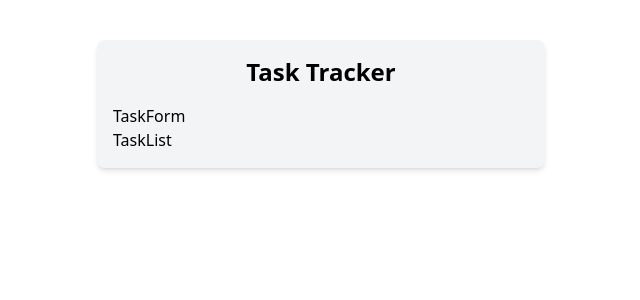
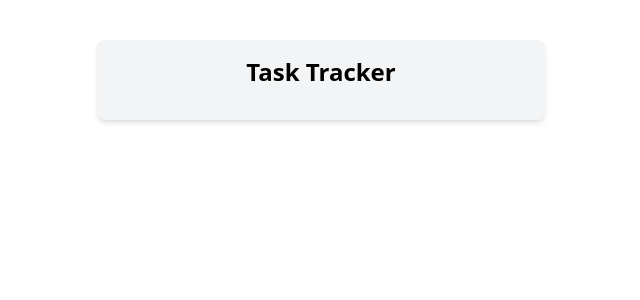
Before and after one commit to neetibut/task-tracker, a React (Vite) app: page / in a window 1280 px wide. Shown: the top 300 px of the page, without its empty margins (319-959 px from the left). Built offline with nearby package versions, Linux system fonts and the light colour scheme.

Commit message:
cleaned for starter

```diff
--- a/src/App.tsx
+++ b/src/App.tsx
@@ -1,12 +1,7 @@
-import TaskForm from "./components/TaskForm";
-import TaskList from "./components/TaskList";
-
 function App() {
   return (
     <div className="max-w-md mx-auto mt-10 p-4 bg-gray-100 rounded-lg shadow-md">
       <h1 className="text-2xl font-bold text-center mb-4">Task Tracker</h1>
-      <TaskForm />
-      <TaskList />
     </div>
   );
 }
--- a/src/components/TaskForm.tsx
+++ /dev/null
@@ -1,5 +0,0 @@
-function TaskForm() {
-  return <div>TaskForm</div>;
-}
-
-export default TaskForm;
--- a/src/components/TaskItem.tsx
+++ /dev/null
@@ -1,7 +0,0 @@
-import React from "react";
-
-function TaskItem() {
-  return <div>TaskItem</div>;
-}
-
-export default TaskItem;
--- a/src/components/TaskList.tsx
+++ /dev/null
@@ -1,7 +0,0 @@
-import React from "react";
-
-function TaskList() {
-  return <div>TaskList</div>;
-}
-
-export default TaskList;
```
